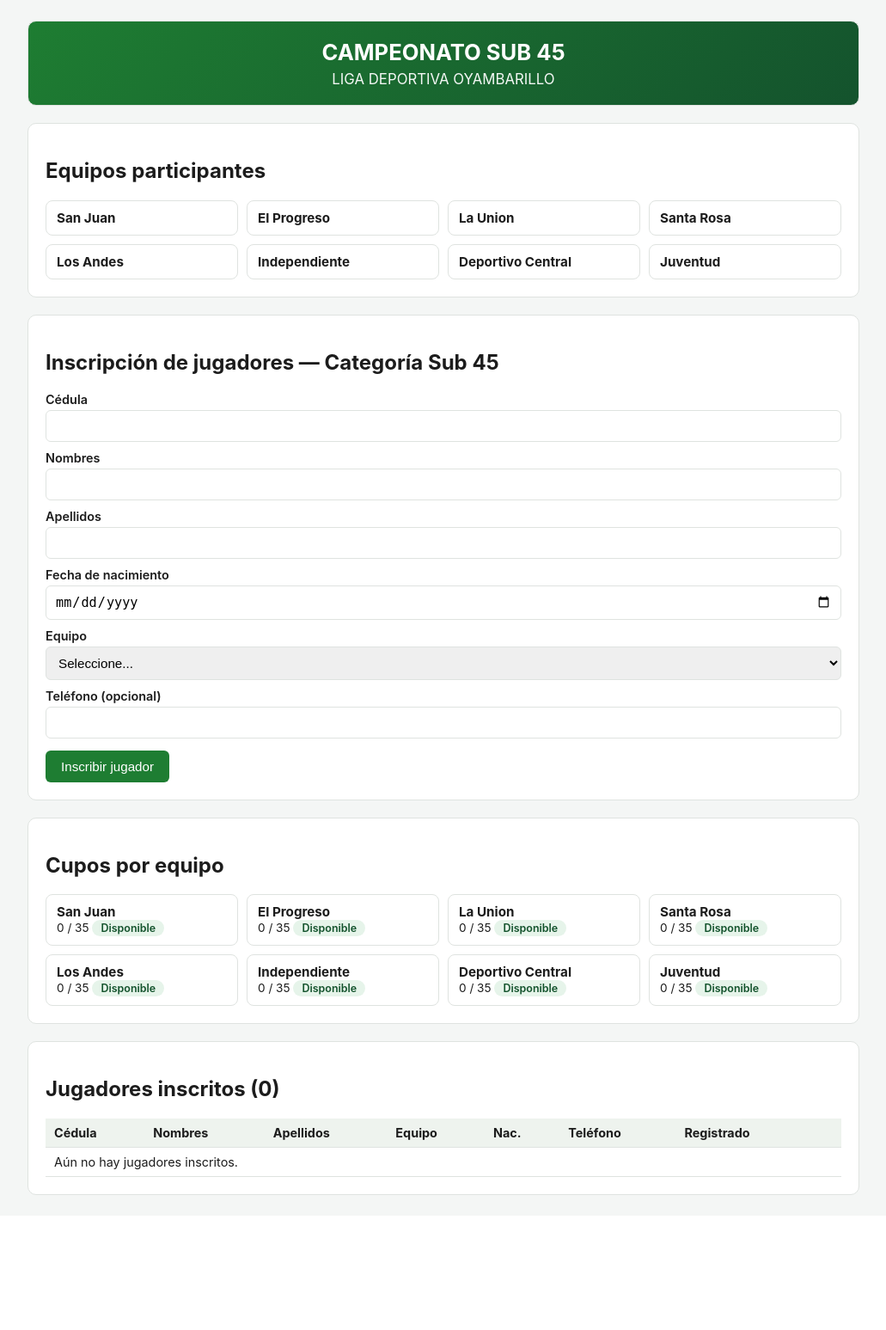
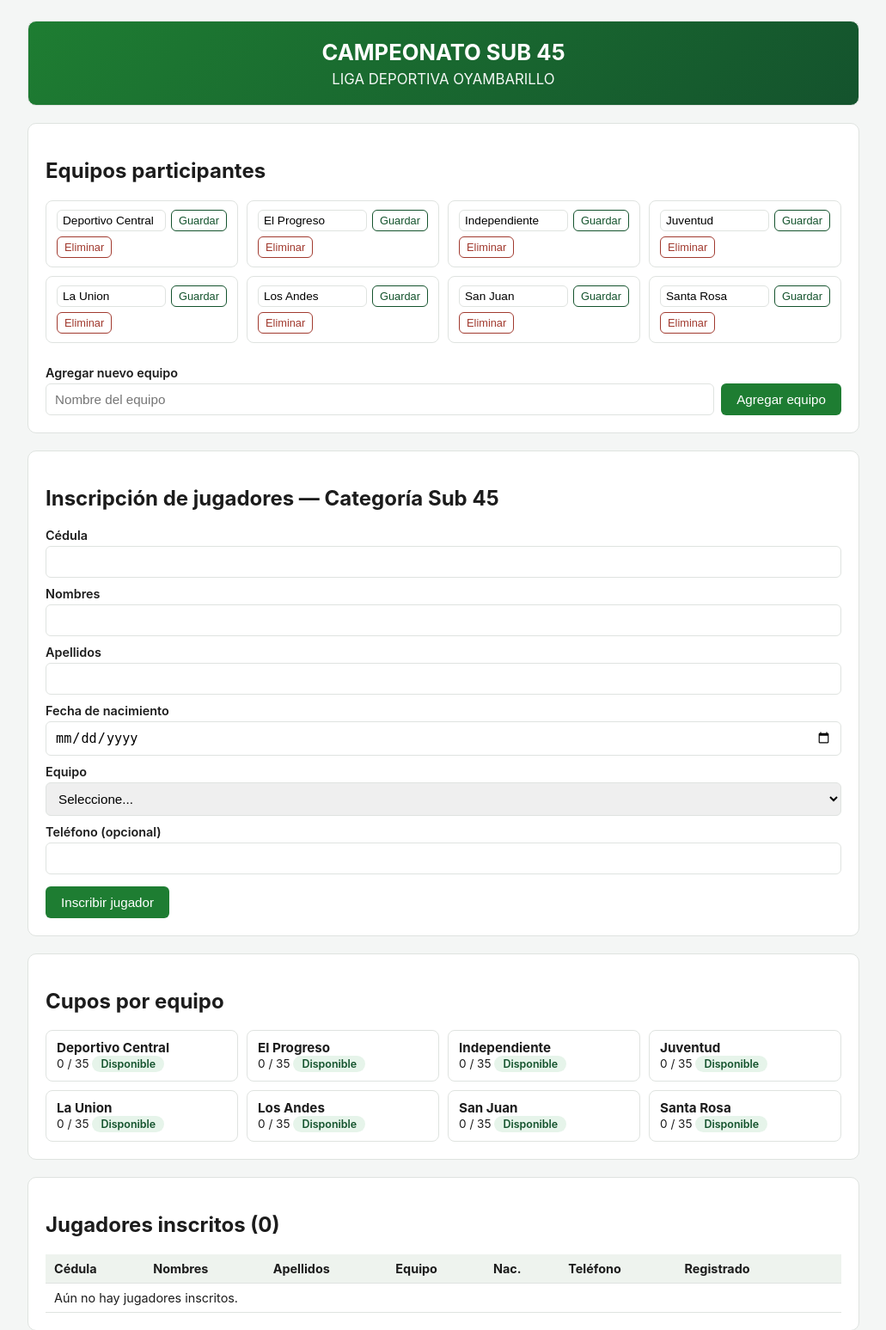
Before and after one commit to FERNANDO85540/LIGA-DEPORTIVA-OYAMBARILLO, a Flask app: page /inscripcion in a window 1280 px wide. Shown: the part 61-1608 px from the top of the page at 86% size, without its empty margins (124-1155 px from the left). Before the commit the page ends 1451 px from the top, so only its background shows below. Run offline with Flask 3, Linux system fonts and the light colour scheme; the visitor is signed in with stand-in values (Sample User, id 1); data comes from the database, SQL or seed files in the repository; data that the repository does not hold is empty.

Commit message:
Permite editar, agregar y eliminar equipos desde la web

```diff
--- a/app.py
+++ b/app.py
@@ -16,7 +16,7 @@ ADMIN_PASS = os.environ.get("ADMIN_PASS", "Oyambarillo2026")
 CUPO_MAXIMO_EQUIPO = 35
 CATEGORIA_ACTIVA = "Sub 45"
 
-EQUIPOS = [
+EQUIPOS_INICIALES = [
     "San Juan", "El Progreso", "La Union", "Santa Rosa",
     "Los Andes", "Independiente", "Deportivo Central", "Juventud",
 ]
@@ -51,6 +51,16 @@ def init_db():
             fecha_registro TEXT NOT NULL
         )
     """)
+    db.execute("""
+        CREATE TABLE IF NOT EXISTS equipos (
+            id INTEGER PRIMARY KEY AUTOINCREMENT,
+            nombre TEXT NOT NULL UNIQUE
+        )
+    """)
+    count = db.execute("SELECT COUNT(*) c FROM equipos").fetchone()[0]
+    if count == 0:
+        for nombre in EQUIPOS_INICIALES:
+            db.execute("INSERT INTO equipos (nombre) VALUES (?)", (nombre,))
     db.commit()
     db.close()
 
@@ -85,6 +95,57 @@ def logout():
 @app.route("/")
 def index():
     return redirect(url_for("inscripcion")) if session.get("logged_in") else redirect(url_for("login"))
+
+
+@app.route("/equipos/agregar", methods=["POST"])
+@login_required
+def agregar_equipo():
+    db = get_db()
+    nombre = request.form.get("nombre", "").strip()
+    if nombre:
+        try:
+            db.execute("INSERT INTO equipos (nombre) VALUES (?)", (nombre,))
+            db.commit()
+            flash(f"Equipo '{nombre}' agregado.")
+        except sqlite3.IntegrityError:
+            flash(f"Ya existe un equipo llamado '{nombre}'.")
+    return redirect(url_for("inscripcion"))
+
+
+@app.route("/equipos/<int:equipo_id>/renombrar", methods=["POST"])
+@login_required
+def renombrar_equipo(equipo_id):
+    db = get_db()
+    nuevo_nombre = request.form.get("nombre", "").strip()
+    if nuevo_nombre:
+        actual = db.execute("SELECT nombre FROM equipos WHERE id = ?", (equipo_id,)).fetchone()
+        if actual:
+            try:
+                db.execute("UPDATE equipos SET nombre = ? WHERE id = ?", (nuevo_nombre, equipo_id))
+                db.execute("UPDATE jugadores SET equipo = ? WHERE equipo = ?", (nuevo_nombre, actual["nombre"]))
+                db.commit()
+                flash(f"Equipo renombrado a '{nuevo_nombre}'.")
+            except sqlite3.IntegrityError:
+                flash(f"Ya existe un equipo llamado '{nuevo_nombre}'.")
+    return redirect(url_for("inscripcion"))
+
+
+@app.route("/equipos/<int:equipo_id>/eliminar", methods=["POST"])
+@login_required
+def eliminar_equipo(equipo_id):
+    db = get_db()
+    equipo = db.execute("SELECT nombre FROM equipos WHERE id = ?", (equipo_id,)).fetchone()
+    if equipo:
+        jugadores_count = db.execute(
+            "SELECT COUNT(*) c FROM jugadores WHERE equipo = ?", (equipo["nombre"],)
+        ).fetchone()["c"]
+        if jugadores_count > 0:
+            flash(f"No se puede eliminar '{equipo['nombre']}': tiene {jugadores_count} jugador(es) inscritos.")
+        else:
+            db.execute("DELETE FROM equipos WHERE id = ?", (equipo_id,))
+            db.commit()
+            flash(f"Equipo '{equipo['nombre']}' eliminado.")
+    return redirect(url_for("inscripcion"))
 
 
 @app.route("/inscripcion", methods=["GET", "POST"])
@@ -130,18 +191,20 @@ def inscripcion():
         "SELECT * FROM jugadores WHERE categoria = ? ORDER BY equipo, apellidos", (CATEGORIA_ACTIVA,)
     ).fetchall()
 
+    equipos_rows = db.execute("SELECT * FROM equipos ORDER BY nombre").fetchall()
+
     cupos = {}
-    for equipo in EQUIPOS:
+    for equipo in equipos_rows:
         c = db.execute(
             "SELECT COUNT(*) c FROM jugadores WHERE equipo = ? AND categoria = ?",
-            (equipo, CATEGORIA_ACTIVA),
+            (equipo["nombre"], CATEGORIA_ACTIVA),
         ).fetchone()["c"]
-        cupos[equipo] = c
+        cupos[equipo["nombre"]] = c
 
     return render_template(
         "inscripcion.html",
         jugadores=jugadores,
-        equipos=EQUIPOS,
+        equipos=equipos_rows,
         cupos=cupos,
         cupo_maximo=CUPO_MAXIMO_EQUIPO,
         categoria=CATEGORIA_ACTIVA,
--- a/templates/inscripcion.html
+++ b/templates/inscripcion.html
@@ -10,9 +10,25 @@
   <h2>Equipos participantes</h2>
   <div class="cupos-grid">
     {% for e in equipos %}
-      <div class="cupo-item"><strong>{{ e }}</strong></div>
+      <div class="cupo-item">
+        <form method="post" action="{{ url_for('renombrar_equipo', equipo_id=e.id) }}" style="display:flex; gap:6px; align-items:center;">
+          <input type="text" name="nombre" value="{{ e.nombre }}" style="padding:4px 6px; font-size:0.85rem;">
+          <button type="submit" class="btn-del" style="color: var(--verde-osc); border-color: var(--verde-osc); padding:4px 8px;">Guardar</button>
+        </form>
+        <form method="post" action="{{ url_for('eliminar_equipo', equipo_id=e.id) }}" onsubmit="return confirm('¿Eliminar el equipo {{ e.nombre }}?');" style="margin-top:6px;">
+          <button type="submit" class="btn-del" style="padding:4px 8px;">Eliminar</button>
+        </form>
+      </div>
     {% endfor %}
   </div>
+
+  <form method="post" action="{{ url_for('agregar_equipo') }}" style="margin-top:16px; display:flex; gap:8px; align-items:flex-end; flex-wrap:wrap;">
+    <div style="flex:1; min-width:200px;">
+      <label>Agregar nuevo equipo</label>
+      <input type="text" name="nombre" placeholder="Nombre del equipo" required>
+    </div>
+    <button type="submit">Agregar equipo</button>
+  </form>
 </div>
 
 <div class="card">
@@ -34,7 +50,7 @@
     <select name="equipo" required>
       <option value="">Seleccione...</option>
       {% for e in equipos %}
-        <option value="{{ e }}">{{ e }} ({{ cupos[e] }}/{{ cupo_maximo }})</option>
+        <option value="{{ e.nombre }}">{{ e.nombre }} ({{ cupos[e.nombre] }}/{{ cupo_maximo }})</option>
       {% endfor %}
     </select>
 
@@ -50,9 +66,9 @@
   <div class="cupos-grid">
     {% for e in equipos %}
       <div class="cupo-item">
-        <strong>{{ e }}</strong>
-        {{ cupos[e] }} / {{ cupo_maximo }}
-        {% if cupos[e] >= cupo_maximo %}
+        <strong>{{ e.nombre }}</strong>
+        {{ cupos[e.nombre] }} / {{ cupo_maximo }}
+        {% if cupos[e.nombre] >= cupo_maximo %}
           <span class="badge badge-full">Cupo lleno</span>
         {% else %}
           <span class="badge badge-ok">Disponible</span>
```
